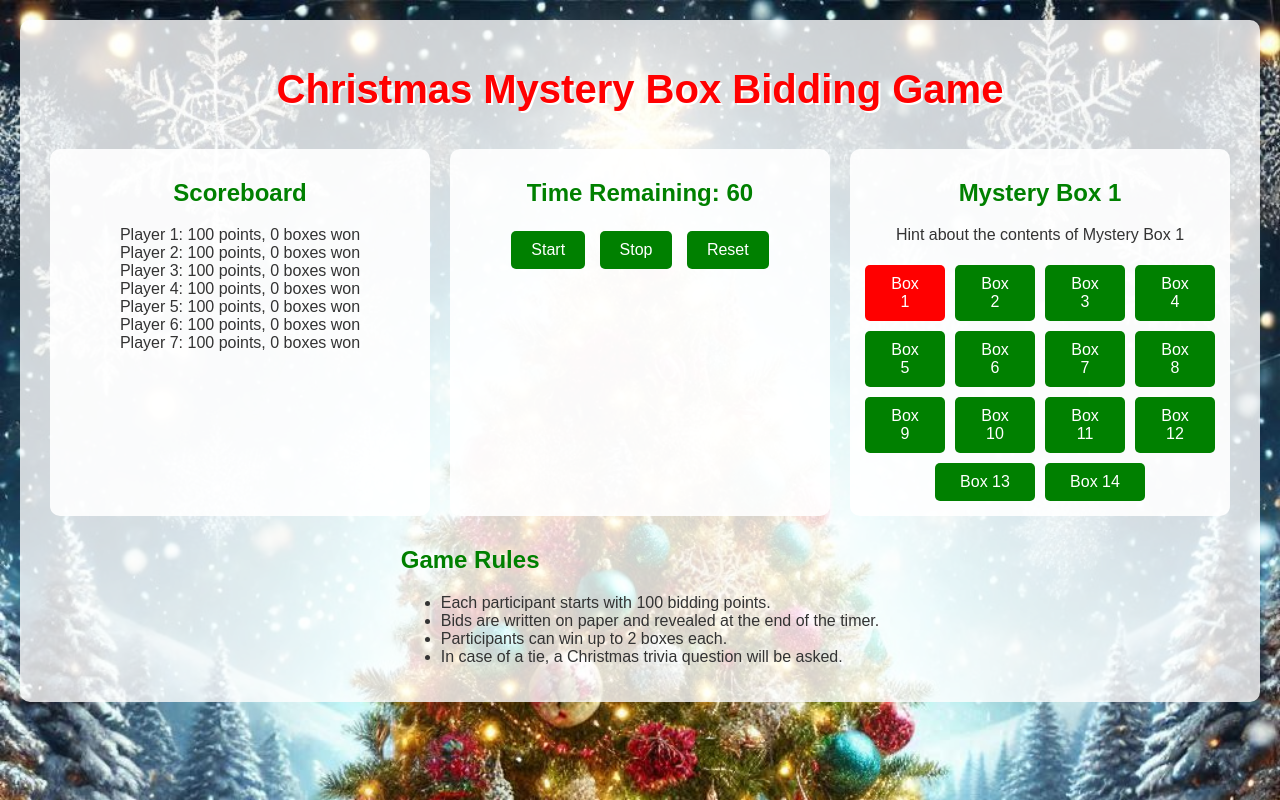
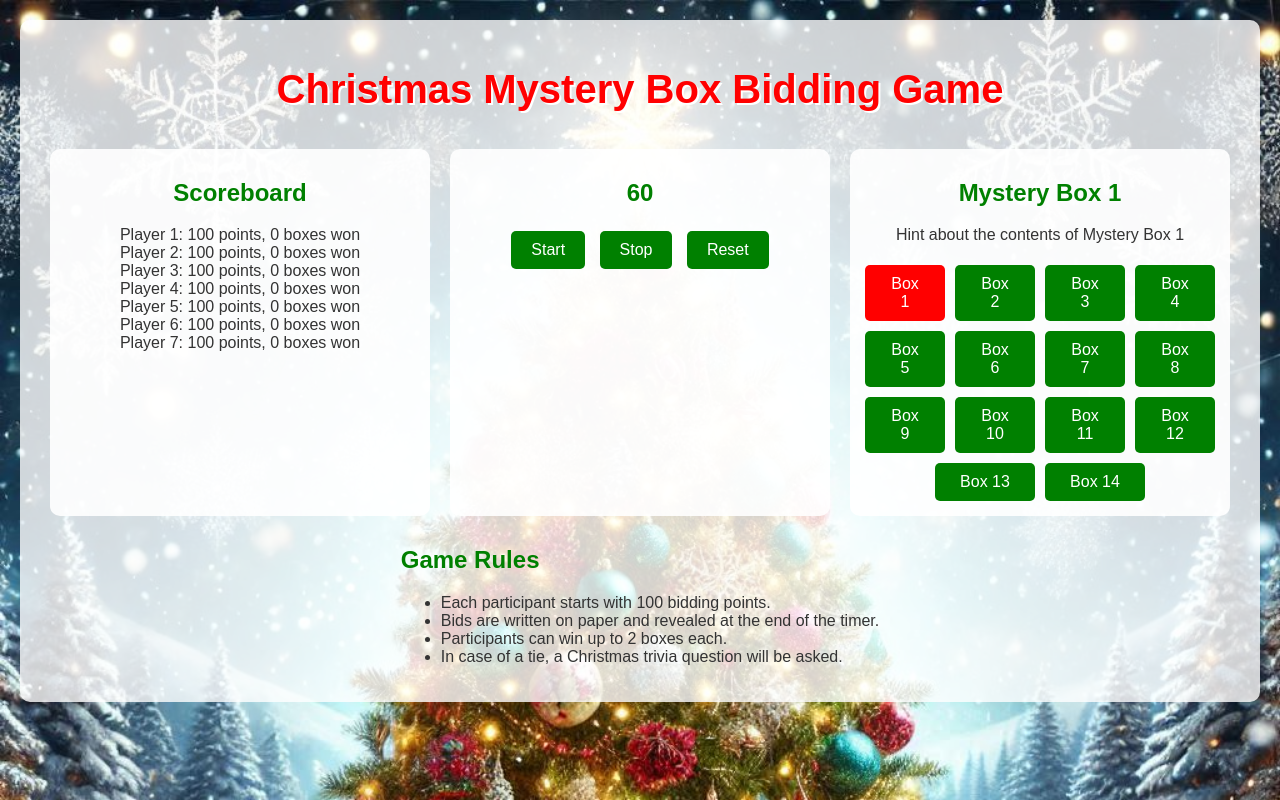
Before and after one commit to sethtbacon/mystery_box_game, a website: page christmas-mystery-box-bidding-game/src/index.html in a window 1280 px wide. Drawn offline with Linux system fonts and the light colour scheme; files whose address does not match are found by name.

Commit message:
Updated index.html

```diff
--- a/christmas-mystery-box-bidding-game/src/index.html
+++ b/christmas-mystery-box-bidding-game/src/index.html
@@ -15,7 +15,7 @@
                 <!-- Scoreboard content will be dynamically generated -->
             </div>
             <div id="timer">
-                <h2>Time Remaining: <span id="countdown">60</span></h2>
+                <h2><span id="countdown">60</span></h2>
                 <div id="button-container">
                     <button id="start-pause-btn">Start</button>
                     <button id="stop-btn">Stop</button>
```
